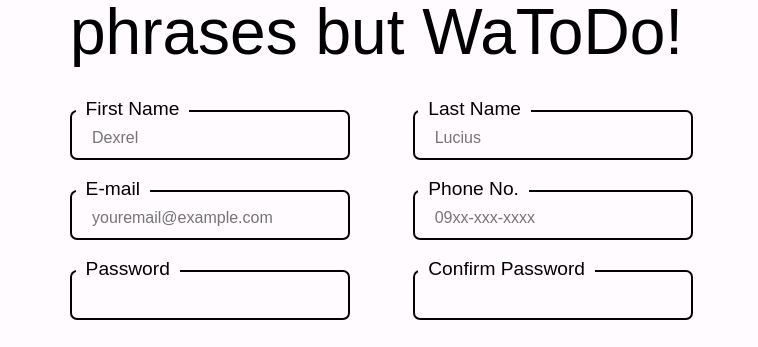
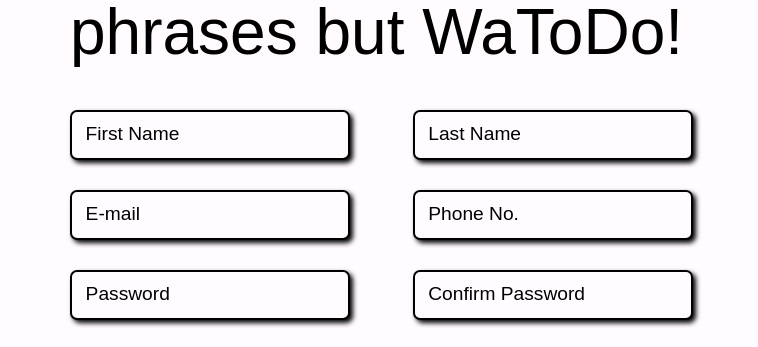
Before and after one commit to Poufles/ADZ-TOP-Sign_Up_Form, a plain HTML site: page index.html in a window 1280 px wide. Shown: the part 254-601 px from the top of the page, 0-758 px from the left. Drawn offline with Linux system fonts and the light colour scheme; a web font is replaced by a local one.

Commit message:
Added animations for inputs

```diff
--- a/index.html
+++ b/index.html
@@ -36,11 +36,11 @@
                     </div>
                     <div class="container password input">
                         <label for="password">Password</label>
-                        <input type="password" name="" id="password" required>
+                        <input type="password" name="" id="password" placeholder="" required>
                     </div>
                     <div class="container password input">
                         <label for="confirmpass">Confirm Password</label>
-                        <input type="password" name="" id="confirmpass" required>
+                        <input type="password" name="" id="confirmpass" placeholder="" required>
                     </div>
                 </div>
                 <button type="submit">Sign Up!</button>
--- a/src/style.css
+++ b/src/style.css
@@ -70,16 +70,56 @@ form {
         transform: translateY(50%);
         position: absolute;
         left: 2%;
-        bottom: 100%;
+        bottom: 50%;
+        transition: 0.2s;
+
+        &:has(+input:hover) {
+            left: 2%;
+            bottom: 100%;
+        }
+
+        &:has(+input:not(:placeholder-shown)) {
+            left: 2%;
+            bottom: 100%;
+        }
     }
 
     input {
+        box-shadow: 3px 3px 5px black;
         border: 2px solid black;
         border-radius: 7px;
         background-color: var(--background-color);
         padding: 5px 20px 0;
         height: 100%;
         width: 100%;
+        transition: 0.2s;
+
+        &[type=number]::-webkit-outer-spin-button,
+        &[type=number]::-webkit-inner-spin-button {
+            -webkit-appearance: none;
+            margin: 0;
+        }
+
+        &[type=number] {
+            -moz-appearance: textfield;
+        }
+
+        &:hover, &[type=number]:hover {
+            box-shadow: 3px 3px 5px orange;
+            border: 2px solid orange;
+        }
+
+        &::placeholder {
+            transition: 0.2s;
+        }
+
+        &:hover::placeholder {
+            opacity: 1;
+        }
+
+        &::placeholder {
+            opacity: 0;
+        }
     }
 
 }
```
